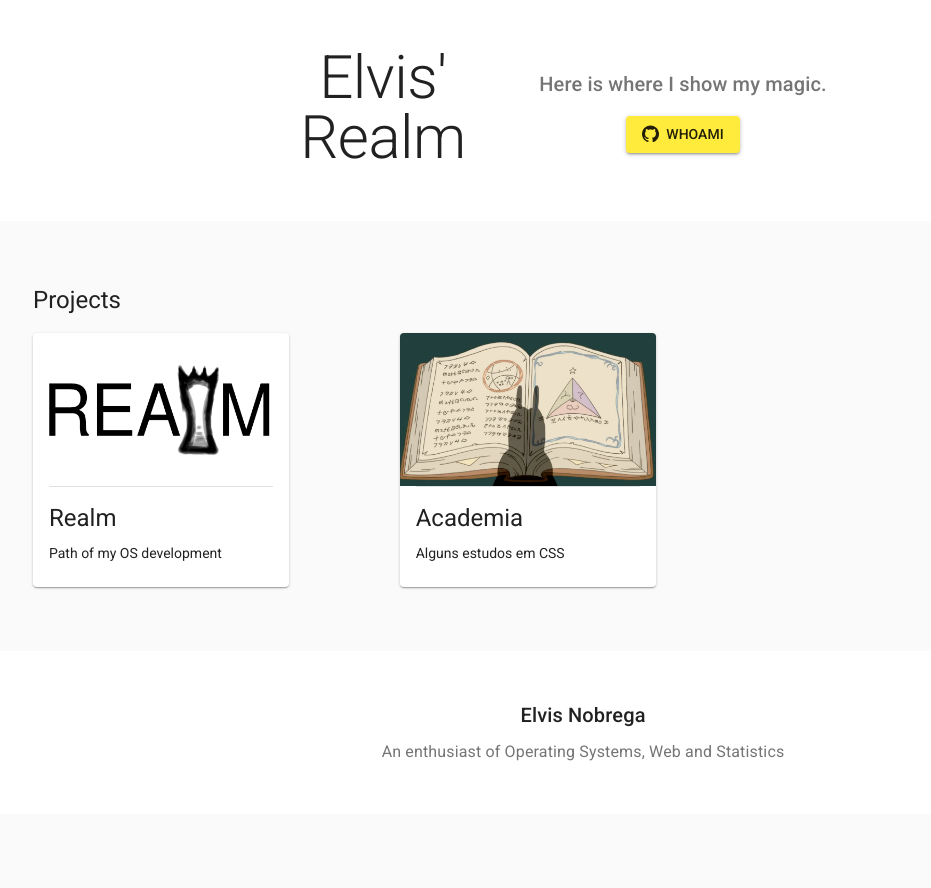
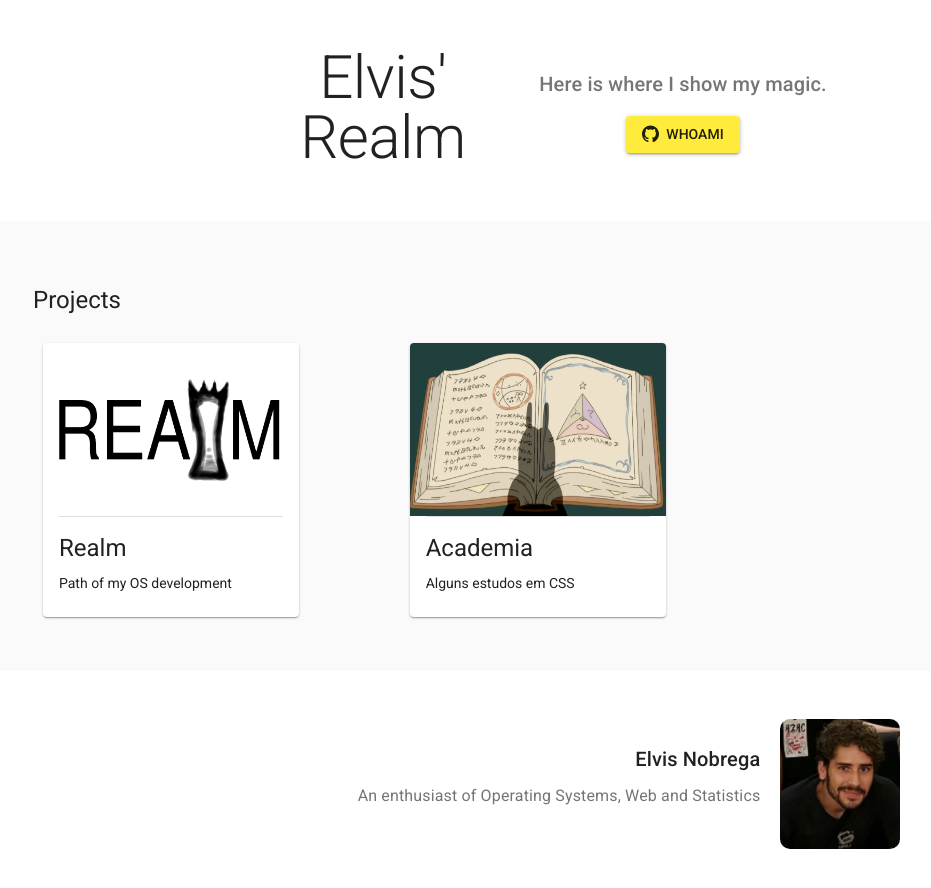
Before and after one commit to elvisigkeit/elvisigkeit.github.io, a React (Create React App) app: page / in a window 1280 px wide. Shown: the top 888 px of the page, without its empty margins (57-988 px from the left). Before the commit the page ends 814 px from the top, so only its background shows below. Built offline with nearby package versions, Linux system fonts and the light colour scheme.

Commit message:
Adding a photo in the footer of the pages

```diff
--- a/src/Footer.js
+++ b/src/Footer.js
@@ -3,12 +3,25 @@ import PropTypes from 'prop-types';
 import CssBaseline from '@material-ui/core/CssBaseline';
 import Typography from '@material-ui/core/Typography';
 import { withStyles } from '@material-ui/core/styles';
+import me from './images/me.png';
+import Grid from '@material-ui/core/Grid';
 
 const styles = theme => ({
   footer: {
     backgroundColor: theme.palette.background.paper,
     padding: theme.spacing.unit * 6,
   },
+  avatar: {
+    borderRadius: '10px',
+    height: '100%',
+  },
+  imgContainer: {
+    height: '130px',
+  },
+  text: {
+    paddingTop: '2%',
+    paddingRight: '20px',
+  }
 });
 
 function Footer(props) {
@@ -18,12 +31,20 @@ return (
     <React.Fragment>
     <CssBaseline />
       <footer className={classes.footer}>
-      <Typography variant="h6" align="center" gutterBottom>
-        Elvis Nobrega
-      </Typography>
-      <Typography variant="subtitle1" align="center" color="textSecondary" component="p">
-        An enthusiast of Operating Systems, Web and Statistics
-      </Typography>
+        <Grid container direction="row" justify="center">
+          <Grid item sm={2} md={2} lg={2} xs={2}/>
+          <Grid className={classes.text} item sm={5} md={5} lg={5} xs={5}>
+            <Typography variant="h6" align="right" gutterBottom>
+              Elvis Nobrega
+            </Typography>
+            <Typography variant="subtitle1" align="right" color="textSecondary" component="p">
+              An enthusiast of Operating Systems, Web and Statistics
+            </Typography>
+          </Grid>
+          <Grid item className={classes.imgContainer} sm={3} md={3} lg={3} xs={3}>
+            <img src={me} className={classes.avatar} alt="avatar"/>
+          </Grid>
+        </Grid>
     </footer>
   </React.Fragment>
 );}
--- a/src/Portal.js
+++ b/src/Portal.js
@@ -63,6 +63,7 @@ const styles = theme => ({
     display: 'flex',
     flexDirection: 'column',
     textDecoration: 'none',
+    margin: '10px',
   },
   cardMedia: {
     height: '70%',
```
Also changed, not shown: src/images/me.png (added).
